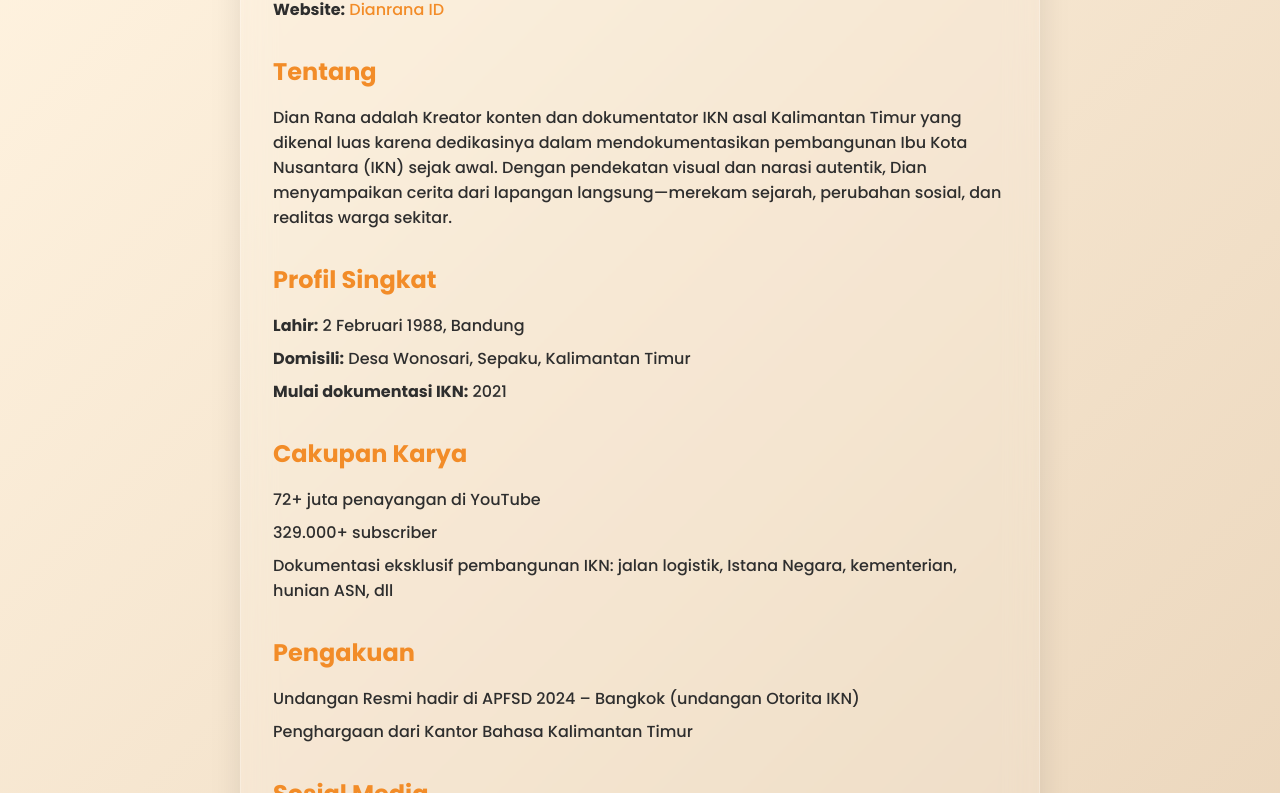
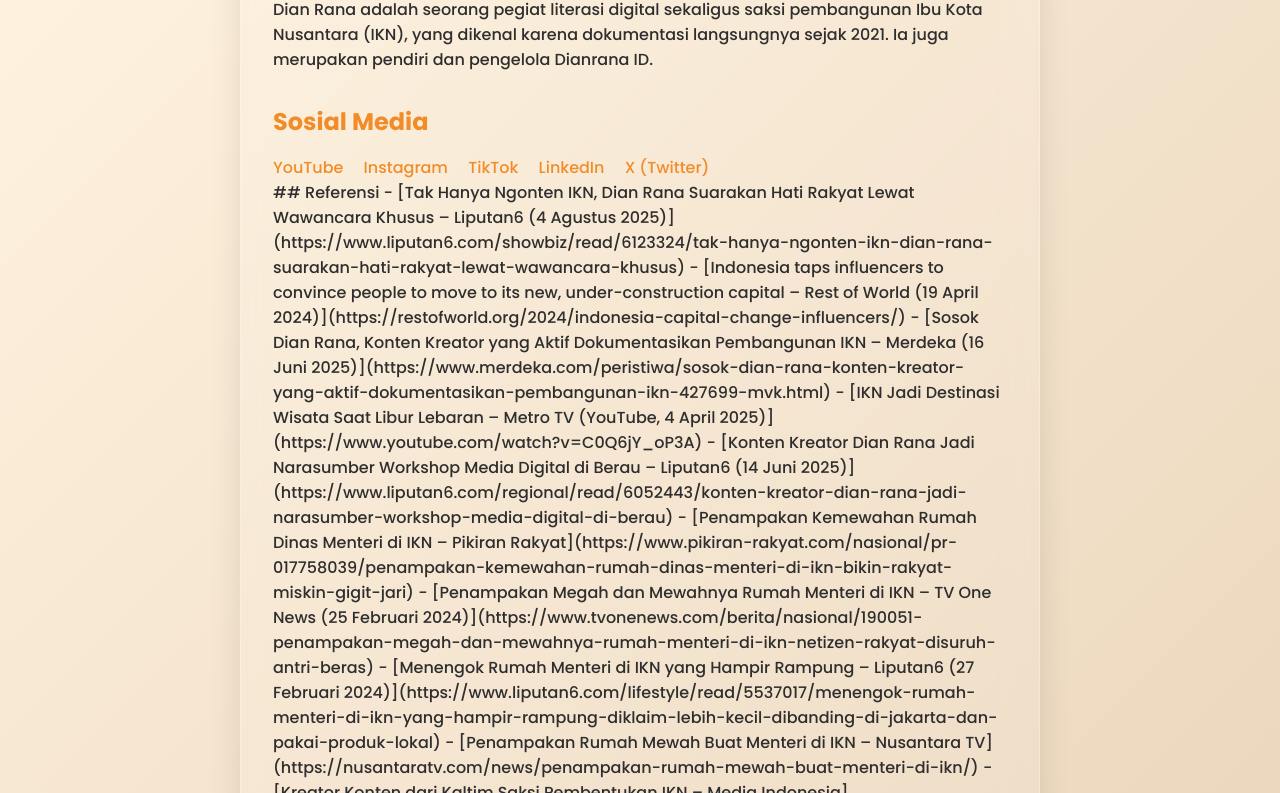
Before and after one commit to dianrana1/dianrana1.github.io, a plain HTML site: page index.html in a window 1280 px wide. Shown: the part 124-917 px from the top of the page. Drawn offline with Linux system fonts and the light colour scheme.

Commit message:
Update index.html

```diff
--- a/index.html
+++ b/index.html
@@ -3,7 +3,7 @@
 <head>
   <meta charset="UTF-8" />
   <meta name="viewport" content="width=device-width, initial-scale=1.0"/>
-  <title>Dian Rana — Dokumentator IKN</title>
+  <title>Dian Rana</title>
   <link href="https://fonts.googleapis.com/css2?family=Poppins:wght@300;500;700&display=swap" rel="stylesheet"/>
   <style>
     :root {
@@ -86,31 +86,8 @@
 </head>
 <body>
   <div class="glass-card">
-    <h1>Dian Rana — Dokumentator IKN</h1>
-    <p><strong>Website:</strong> <a href="https://www.dianrana.id" target="_blank">Dianrana ID</a></p>
-
-    <h2>Tentang</h2>
-    <p>Dian Rana adalah Kreator konten dan dokumentator IKN asal Kalimantan Timur yang dikenal luas karena dedikasinya dalam mendokumentasikan pembangunan Ibu Kota Nusantara (IKN) sejak awal. Dengan pendekatan visual dan narasi autentik, Dian menyampaikan cerita dari lapangan langsung—merekam sejarah, perubahan sosial, dan realitas warga sekitar.</p>
-
-    <h2>Profil Singkat</h2>
-    <ul>
-      <li><strong>Lahir:</strong> 2 Februari 1988, Bandung</li>
-      <li><strong>Domisili:</strong> Desa Wonosari, Sepaku, Kalimantan Timur</li>
-      <li><strong>Mulai dokumentasi IKN:</strong> 2021</li>
-    </ul>
-
-    <h2>Cakupan Karya</h2>
-    <ul>
-      <li>72+ juta penayangan di YouTube</li>
-      <li>329.000+ subscriber</li>
-      <li>Dokumentasi eksklusif pembangunan IKN: jalan logistik, Istana Negara, kementerian, hunian ASN, dll</li>
-    </ul>
-
-    <h2>Pengakuan</h2>
-    <ul>
-      <li>Undangan Resmi hadir di APFSD 2024 – Bangkok (undangan Otorita IKN)</li>
-      <li>Penghargaan dari Kantor Bahasa Kalimantan Timur</li>
-    </ul>
+    <h1>Dian Rana</h1>
+Dian Rana adalah seorang pegiat literasi digital sekaligus saksi pembangunan Ibu Kota Nusantara (IKN), yang dikenal karena dokumentasi langsungnya sejak 2021. Ia juga merupakan pendiri dan pengelola Dianrana ID.
     <h2>Sosial Media</h2>
     <div class="social-links">
       <a href="https://www.youtube.com/@DIANRANA" target="_blank">YouTube</a>
@@ -119,6 +96,18 @@
       <a href="https://www.linkedin.com/in/dian-rana" target="_blank">LinkedIn</a>
       <a href="https://twitter.com/dianrana_id" target="_blank">X (Twitter)</a>
     </div>
+    ## Referensi
+
+- [Tak Hanya Ngonten IKN, Dian Rana Suarakan Hati Rakyat Lewat Wawancara Khusus – Liputan6 (4 Agustus 2025)](https://www.liputan6.com/showbiz/read/6123324/tak-hanya-ngonten-ikn-dian-rana-suarakan-hati-rakyat-lewat-wawancara-khusus)
+- [Indonesia taps influencers to convince people to move to its new, under-construction capital – Rest of World (19 April 2024)](https://restofworld.org/2024/indonesia-capital-change-influencers/)
+- [Sosok Dian Rana, Konten Kreator yang Aktif Dokumentasikan Pembangunan IKN – Merdeka (16 Juni 2025)](https://www.merdeka.com/peristiwa/sosok-dian-rana-konten-kreator-yang-aktif-dokumentasikan-pembangunan-ikn-427699-mvk.html)
+- [IKN Jadi Destinasi Wisata Saat Libur Lebaran – Metro TV (YouTube, 4 April 2025)](https://www.youtube.com/watch?v=C0Q6jY_oP3A)
+- [Konten Kreator Dian Rana Jadi Narasumber Workshop Media Digital di Berau – Liputan6 (14 Juni 2025)](https://www.liputan6.com/regional/read/6052443/konten-kreator-dian-rana-jadi-narasumber-workshop-media-digital-di-berau)
+- [Penampakan Kemewahan Rumah Dinas Menteri di IKN – Pikiran Rakyat](https://www.pikiran-rakyat.com/nasional/pr-017758039/penampakan-kemewahan-rumah-dinas-menteri-di-ikn-bikin-rakyat-miskin-gigit-jari)
+- [Penampakan Megah dan Mewahnya Rumah Menteri di IKN – TV One News (25 Februari 2024)](https://www.tvonenews.com/berita/nasional/190051-penampakan-megah-dan-mewahnya-rumah-menteri-di-ikn-netizen-rakyat-disuruh-antri-beras)
+- [Menengok Rumah Menteri di IKN yang Hampir Rampung – Liputan6 (27 Februari 2024)](https://www.liputan6.com/lifestyle/read/5537017/menengok-rumah-menteri-di-ikn-yang-hampir-rampung-diklaim-lebih-kecil-dibanding-di-jakarta-dan-pakai-produk-lokal)
+- [Penampakan Rumah Mewah Buat Menteri di IKN – Nusantara TV](https://nusantaratv.com/news/penampakan-rumah-mewah-buat-menteri-di-ikn/)
+- [Kreator Konten dari Kaltim Saksi Pembentukan IKN – Media Indonesia](https://mediaindonesia.com/hiburan/781357/kreator-konten-dari-kaltim-saksi-pembentukan-ikn)
         <h2>Artikel Dian Rana</h2>
     <div class="news-links">
       <a href="https://dianrana.id/dian-rana-hadiri-peluncuran-logo-resmi-ikn-di-istana-negara/" target="_blank">Dian Rana Hadiri Peluncuran Logo Resmi IKN di Istana Negara</a>
```
